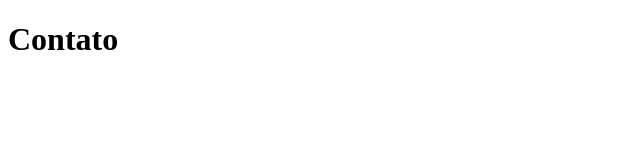
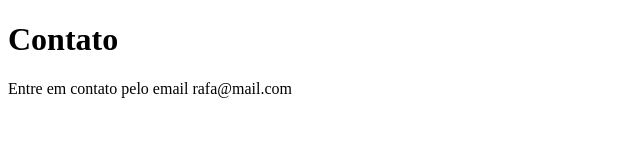
Before and after one commit to rafacaetaano/sistema-de-cadastro, a plain HTML site: page contato.html in a window 1280 px wide. Shown: the whole page, without its empty margins (0-640 px from the left). Drawn offline with Linux system fonts and the light colour scheme.

Commit message:
adicionando o email de contato

```diff
--- a/contato.html
+++ b/contato.html
@@ -8,5 +8,6 @@
 </head>
 <body>
     <h1>Contato</h1>
+    <p>Entre em contato pelo email rafa@mail.com</p>
 </body>
 </html>
```
